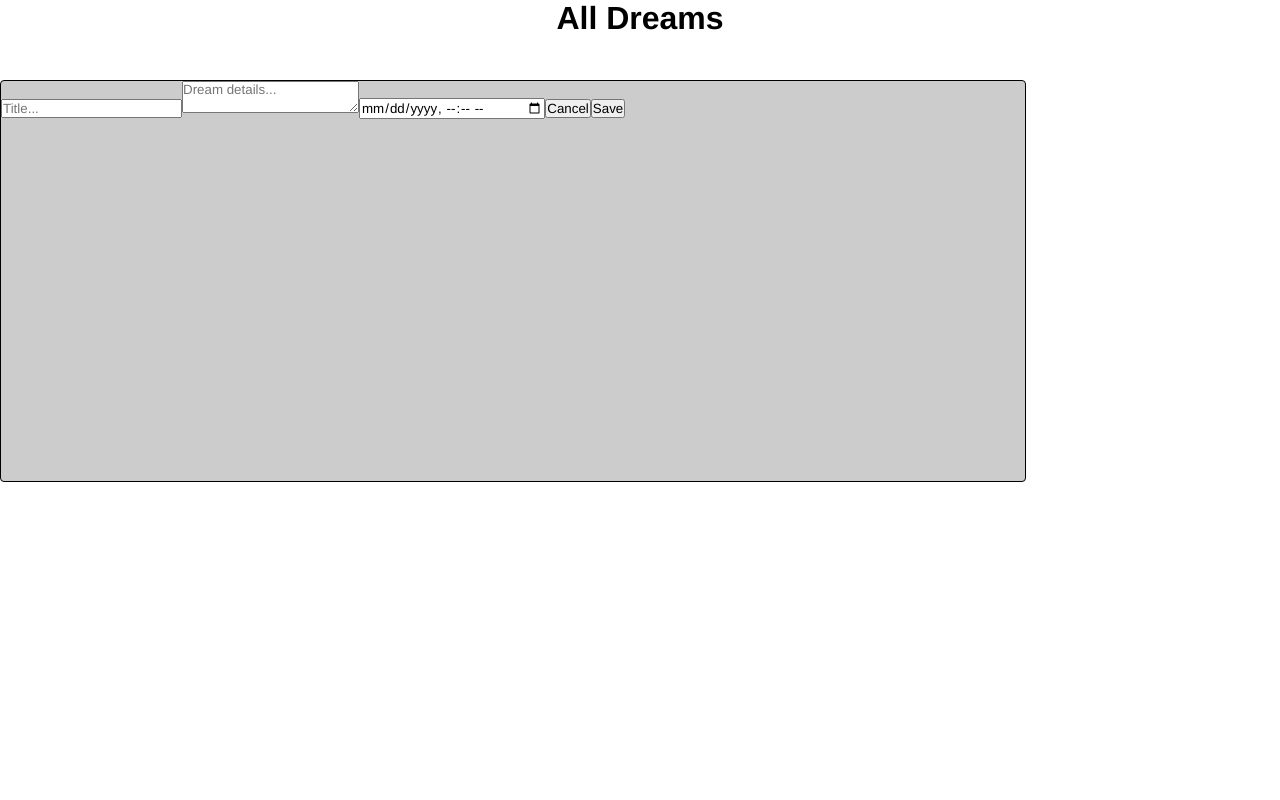
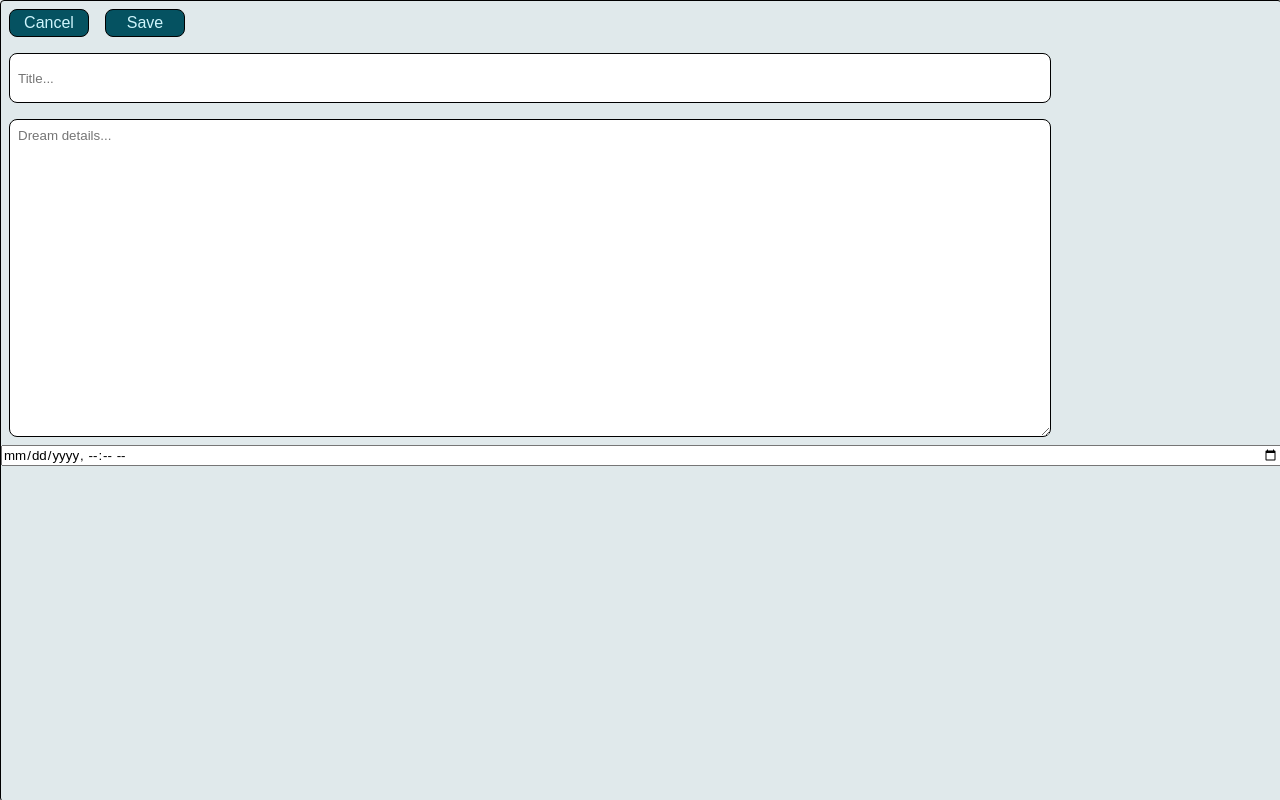
Before and after one commit to zen-da-baker/dream-journal, a React (Create React App) app in the folder dream-journal/: page / in a window 1280 px wide. Both pictures are taken after a click on the button "New Dream". Built offline with nearby package versions, Linux system fonts and the light colour scheme.

Commit message:
Style refresh of all components

```diff
--- a/dream-journal/src/App.tsx
+++ b/dream-journal/src/App.tsx
@@ -1,6 +1,9 @@
 // Import styles
 import "./styles/global.css";
 import "./styles/title.css";
+import "./styles/buttons.css";
+import "./styles/font-sizes.css";
+import "./styles/gallery.css";
 
 // import view of the user screen as a single component
 import { View } from './View';
--- a/dream-journal/src/components/DreamView.tsx
+++ b/dream-journal/src/components/DreamView.tsx
@@ -9,6 +9,7 @@ import { saveDream } from "../helpers/saveDream";
 
 // Import styling
 import "../styles/dreamView.css";
+import "../styles/text-input.css";
 
 /*
     The dream view component takes in a dream of the dream model type and displays
@@ -92,13 +93,17 @@ export function DreamView({ dream } : { dream: DreamModel }) {
             return (
                 <div className="dream-view">
 
-                    <button onClick={ handleSaveDream }>Save</button>
+                    <div>
 
-                    <button onClick={ toggleEditState }>Cancel</button>
+                        <button className="btn" onClick={ handleSaveDream }>Save</button>
 
-                    <input className="title" type="text" value={ title } onChange={ handleTitleEdit } />
+                        <button className="btn" onClick={ toggleEditState }>Cancel</button>
 
-                    <textarea rows={ 20 } cols={ 40 } value={ body } onChange={ handleBodyEdit }>
+                    </div>
+
+                    <input className="title text-input title-input" type="text" value={ title } onChange={ handleTitleEdit } />
+
+                    <textarea className="text-input body-input" rows={ 20 } cols={ 40 } value={ body } onChange={ handleBodyEdit }>
 
                     </textarea>
 
@@ -112,9 +117,13 @@ export function DreamView({ dream } : { dream: DreamModel }) {
             return (
                 <div className="dream-view">
 
-                    <button onClick={ toggleExpandedView }>Close</button>
+                    <div>
 
-                    <button onClick={ toggleEditState }>Edit</button>
+                        <button className="btn" onClick={ toggleExpandedView }>Close</button>
+
+                        <button className="btn" onClick={ toggleEditState }>Edit</button>
+
+                    </div>
 
                     <h2 className="title">{ dream.title }</h2>
 
@@ -127,7 +136,7 @@ export function DreamView({ dream } : { dream: DreamModel }) {
 
     } else {
         return (
-            <button onClick={ toggleExpandedView }>View</button>
+            <button className="btn" onClick={ toggleExpandedView }>View</button>
         )
     }
 }
--- a/dream-journal/src/components/DreamsList.tsx
+++ b/dream-journal/src/components/DreamsList.tsx
@@ -22,8 +22,10 @@ export function DreamsList() {
     })
 
     return (
-        <div>
+        <div className="gallery">
+
             { dreamsGalleryList }
+
         </div>
     )
 }
--- a/dream-journal/src/components/NewDream.tsx
+++ b/dream-journal/src/components/NewDream.tsx
@@ -6,6 +6,9 @@ import { DreamModel } from "../models/DreamModel";
 
 // Import helper functions
 import { addNewDream } from "../helpers/addNewDream";
+
+// import styles
+import "../styles/text-input.css";
 
 export function NewDream() {
 
@@ -70,17 +73,21 @@ export function NewDream() {
         return (
             <div className="dream-view">
 
-                <input type="text" placeholder="Title..." value={ title } onChange={ handleTitleEdit } />
+                <div>
 
-                <textarea placeholder="Dream details..." value={ body } onChange={ handleBodyEdit } >
+                    <button className="btn" onClick={ switchEditState }>Cancel</button>
+
+                    <button className="btn" onClick={ handleSave }>Save</button>
+
+                </div>
+
+                <input className="text-input title-input" type="text" placeholder="Title..." value={ title } onChange={ handleTitleEdit } />
+
+                <textarea className="text-input body-input" placeholder="Dream details..." rows={ 20 } cols={ 40 } value={ body } onChange={ handleBodyEdit } >
 
                 </textarea>
 
                 <input type="datetime-local" value={ date } onChange={ handleDateEdit } />
-
-                <button onClick={ switchEditState }>Cancel</button>
-
-                <button onClick={ handleSave }>Save</button>
 
             </div>
         )
@@ -88,7 +95,7 @@ export function NewDream() {
     } else {
 
         return (
-            <button onClick={ switchEditState }>New Dream</button>
+            <button id="new-dream-btn" className="btn" onClick={ switchEditState }>New Dream</button>
         )
 
     }
--- a/dream-journal/src/models/DreamsListModel.ts
+++ b/dream-journal/src/models/DreamsListModel.ts
@@ -4,8 +4,4 @@ export class DreamsListModel {
 
     allDreams: Array<DreamModel> = [];
 
-    constructor() {
-
-    }
-
 }
--- /dev/null
+++ b/dream-journal/src/styles/buttons.css
@@ -0,0 +1,27 @@
+#new-dream-btn {
+
+    width: 20rem;
+
+    height: 2rem;
+
+}
+
+.btn {
+
+    border: 0.1rem solid black;
+
+    background: none;
+
+    border-radius: 0.5rem;
+
+    padding: 0.25rem;
+
+    width: 5rem;
+
+    color: hsl(190, 90%, 90%);
+
+    background-color: hsl(190, 90%, 20%);
+
+    margin: 0.5rem;
+
+}
--- a/dream-journal/src/styles/dreamCard.css
+++ b/dream-journal/src/styles/dreamCard.css
@@ -2,12 +2,10 @@
 
     border: 0.1rem solid black;
 
-    padding: 1rem;
-
-    margin: 1rem;
-
-    width: 70vw;
+    width: 20rem;
 
     border-radius: 0.5rem;
 
+    background-color: hsl(190, 50%, 90%);
+
 }
--- a/dream-journal/src/styles/dreamView.css
+++ b/dream-journal/src/styles/dreamView.css
@@ -6,14 +6,19 @@
 
     z-index: 1;
 
-    background-color: hsl(1, 0%, 80%);
+    background-color: hsl(190, 20%, 90%);
 
-    top: 10vh;
+    top: 0;
+    left: 0;
 
-    width: 80vw;
+    width: 100vw;
 
-    height: 50vh;
+    height: 100vh;
 
     border-radius: 0.25rem;
 
+    display: flex;
+
+    flex-direction: column;
+
 }
--- /dev/null
+++ b/dream-journal/src/styles/font-sizes.css
@@ -0,0 +1,23 @@
+h1 {
+
+    font-size: 2rem;
+
+}
+
+h2 {
+
+    font-size: 1.75rem;
+
+}
+
+h3 {
+
+    font-size: 1.5rem;
+
+}
+
+p, button {
+
+    font-size: 1rem;
+
+}
--- /dev/null
+++ b/dream-journal/src/styles/gallery.css
@@ -0,0 +1,15 @@
+.gallery {
+
+    display: flex;
+
+    flex-wrap: wrap;
+
+    gap: 1rem;
+
+    width: 90vw;
+
+    margin: 0 auto;
+
+    padding: 0.5rem;
+
+}
--- a/dream-journal/src/styles/global.css
+++ b/dream-journal/src/styles/global.css
@@ -1,6 +1,6 @@
 * {
 
-    font-family: 'Franklin Gothic Medium', 'Arial Narrow', Arial, sans-serif;
+    font-family: Arial, sans-serif;
 
     margin: 0;
 
@@ -12,4 +12,6 @@ html {
 
     font-size: 16px;
 
+    background-color: hsl(190, 20%, 95%);
+
 }
--- /dev/null
+++ b/dream-journal/src/styles/text-input.css
@@ -0,0 +1,25 @@
+.text-input {
+
+    border: 0.1rem solid black;
+
+    border-radius: 0.5rem;
+
+    width: 80%;
+
+    margin: 0.5rem;
+
+}
+
+.body-input {
+
+    padding: 0.5rem;
+
+}
+
+.title-input {
+
+    height: 2rem;
+
+    padding: 0.5rem;
+
+}
```
